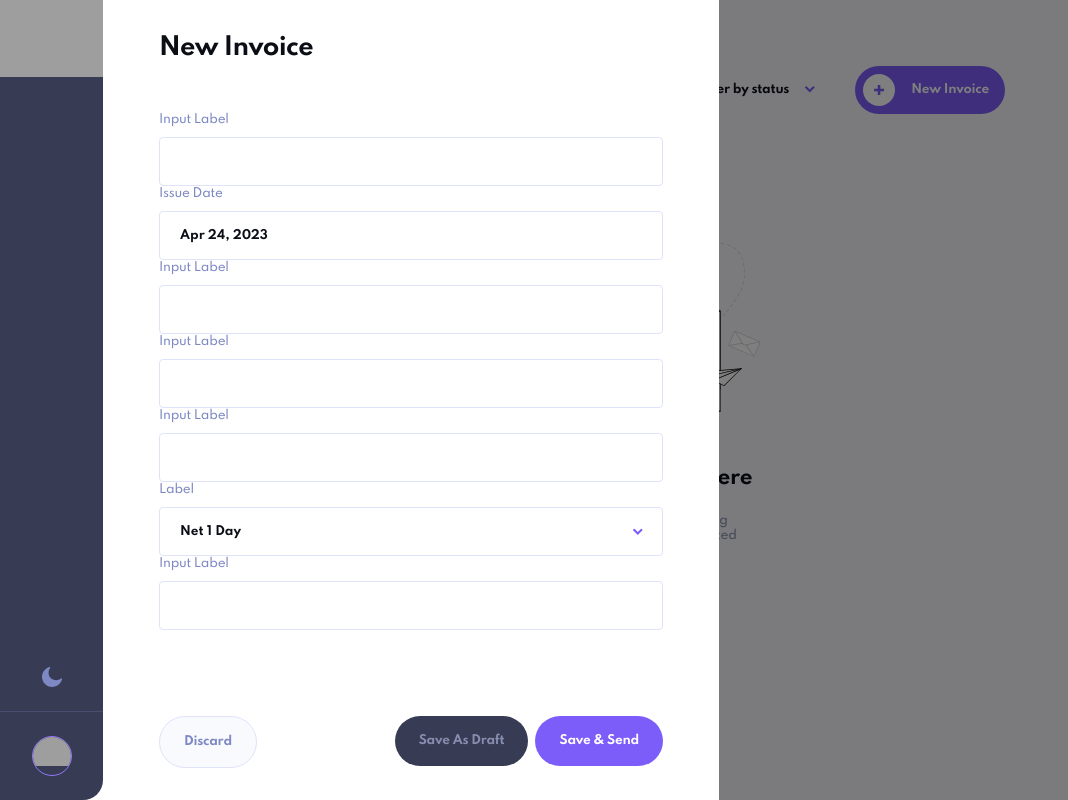
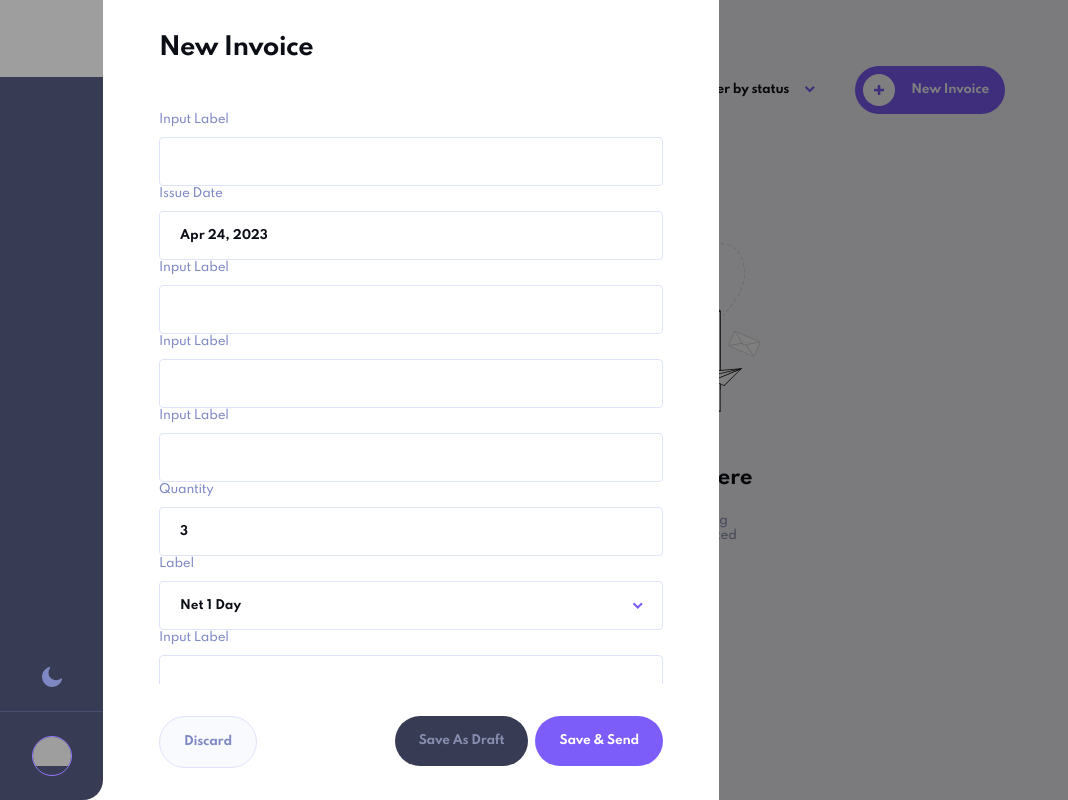
Before and after one commit to kcde/invoice-frontend, a Vue app: page /invoices in a window 1280 px wide. Shown: the whole page, without its empty margins (0-1068 px from the left). Built offline with nearby package versions, Linux system fonts and the light colour scheme; grey boxes are pictures that could not be loaded.

Commit message:
feat: create number input component

```diff
--- a/src/assets/base.css
+++ b/src/assets/base.css
@@ -24,6 +24,16 @@
     display: none;
     margin: 0;
   }
+  input[type='number']::-webkit-inner-spin-button,
+  input[type='number']::-webkit-outer-spin-button {
+    -webkit-appearance: none;
+    display: none;
+    margin: 0;
+  }
+
+  input {
+    @apply w-full py-4 pl-5 text-sm font-bold text-blue-500 transition-colors duration-200 border border-gray-200 rounded dark:text-white dark:border-blue-200 leading-sm focus:border-purple-200 dark:focus:border-purple-200 focus:outline-none placeholder:text-blue-500/30 dark:placeholder:text-white/30 dark:bg-blue-300 caret-purple-300;
+  }
 }
 
 @layer utilities {
--- /dev/null
+++ b/src/components/form/InputNumber.vue
@@ -0,0 +1,51 @@
+<template>
+  <BaseInput :label="label">
+    <input
+      :value="inputNumber"
+      @input="handleNumberInput"
+      ref="numberInput"
+      :placeholder="placeholder"
+      type="number"
+      min="0"
+      :step="type == 'price' ? '0.01' : '1'"
+    />
+  </BaseInput>
+</template>
+
+<script setup lang="ts">
+import { type PropType, ref } from 'vue'
+import BaseInput from './BaseInput.vue'
+
+const props = defineProps({
+  label: {
+    type: String,
+    required: true
+  },
+
+  type: {
+    type: String as PropType<'price'>,
+    required: false,
+    default: 'number'
+  },
+
+  modelValue: {
+    type: Number
+  },
+  placeholder: {
+    type: String,
+    required: false
+  }
+})
+
+const emit = defineEmits(['update:modelValue'])
+
+const inputNumber = ref(props.modelValue as number)
+
+function handleNumberInput(e: Event) {
+  const newVal = (e.target as HTMLInputElement).value
+
+  emit('update:modelValue', Number(newVal))
+}
+</script>
+
+<style scoped></style>
--- a/src/components/form/date/CalendarBox.vue
+++ b/src/components/form/date/CalendarBox.vue
@@ -77,6 +77,8 @@ const days = ref(null)
 const options = ref(null)
 const date = ref(props.selectedDate as Date)
 const dateToFocus = ref(date.value)
+
+//TODO!! REFACTOR
 
 function generateDateStringWithDate(n: number) {
   if (n < 1 || n > 31) {
--- a/src/components/invoice/InvoiceForm.vue
+++ b/src/components/invoice/InvoiceForm.vue
@@ -32,7 +32,7 @@
       <InputText label="input label" :show-label="false" />
       <InputText label="input label" :show-label="false" />
       <InputText label="input label" :show-label="false" />
-
+      <InputNumber label="quantity" :modelValue="number4" @update:model-value="handleNumber" />
       <InputSelect
         :options="PaymentTerms"
         :selectedOption="selectedPaymentTerm"
@@ -61,8 +61,9 @@ import InputText from '../form/InputText.vue'
 import CaretIcon from '../icons/CaretIcon.vue'
 import MainButton from '../UI/buttons/MainButton.vue'
 import InputSelect from '../form/select/InputSelect.vue'
-import { ref } from 'vue'
+import { ref, watch } from 'vue'
 import InputDate from '../form/date/InputDate.vue'
+import InputNumber from '../form/InputNumber.vue'
 
 // const props = defineProps({
 //   formDetails: {
@@ -70,10 +71,16 @@ import InputDate from '../form/date/InputDate.vue'
 //   }
 // })
 
+const number4 = ref(3)
+
 const PaymentTerms = ref(['net 1 day', 'net 7 days', 'net 14 days', 'net 30 days'])
 const selectedPaymentTerm = ref(PaymentTerms.value[0])
 function handleInputSelect(selectedItem: string) {
   selectedPaymentTerm.value = selectedItem
+}
+
+function handleNumber(e: number) {
+  number4.value = e
 }
 </script>
 
```
